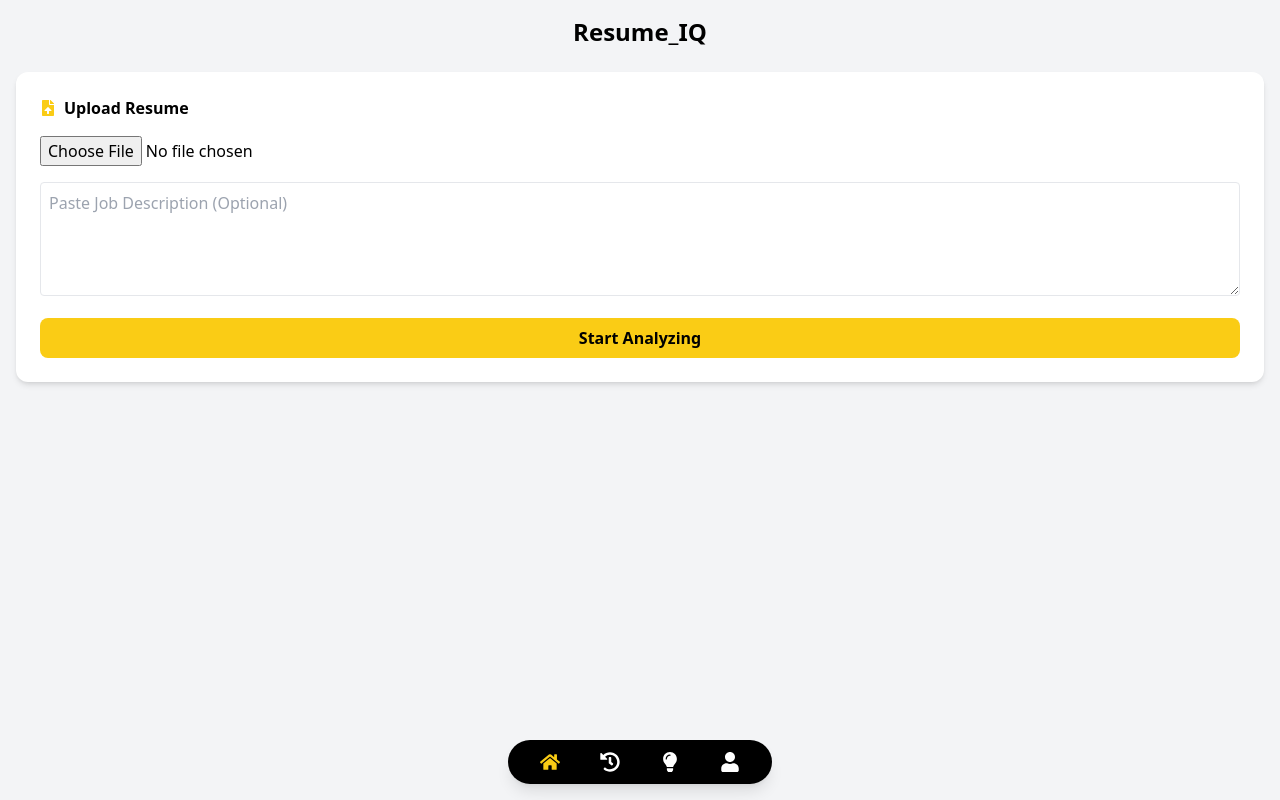
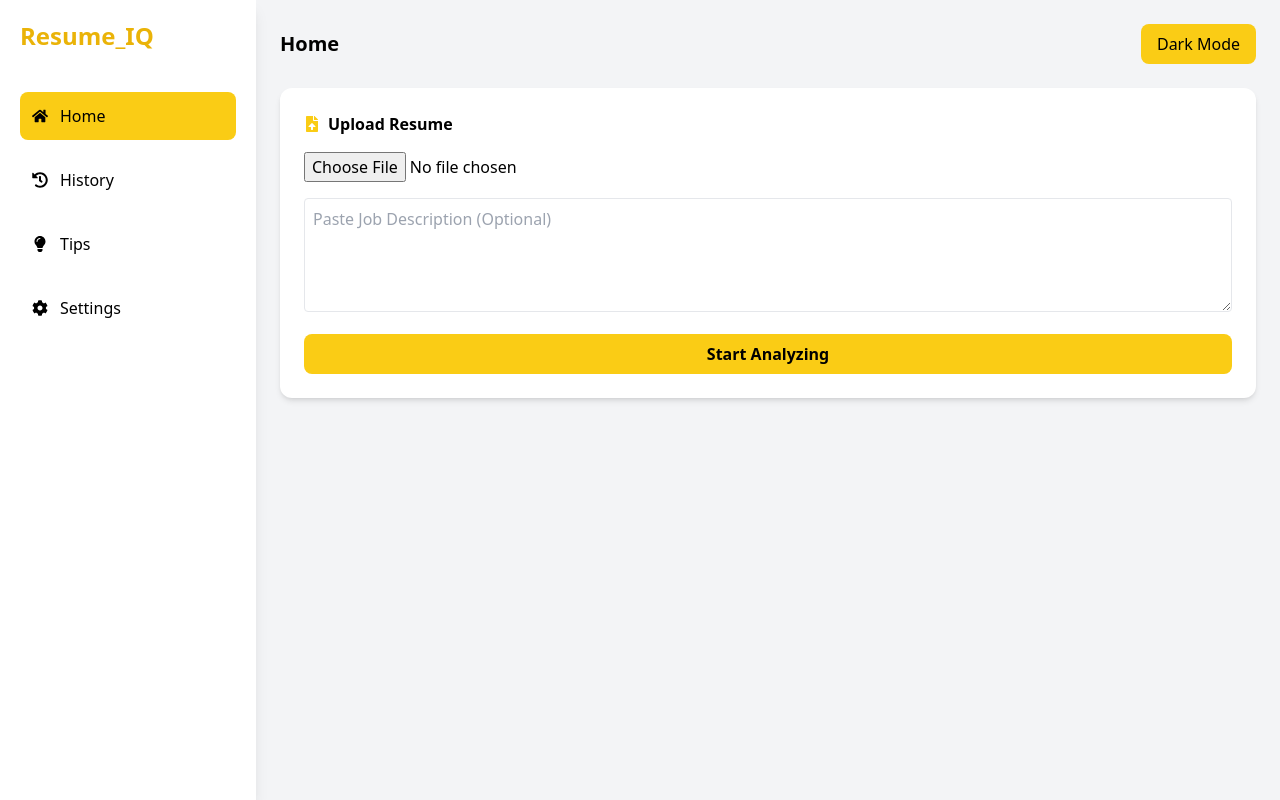
Before and after one commit to saitejabasudi/Resume_IQ-, a React (Create React App) app in the folder client/: page / in a window 1280 px wide. Built offline with nearby package versions, Linux system fonts and the light colour scheme.

Commit message:
Update App.js

```diff
--- a/client/src/App.js
+++ b/client/src/App.js
@@ -1,32 +1,31 @@
 import React, { useState, useEffect } from "react";
 import axios from "axios";
-import { FaFileUpload } from "react-icons/fa";
-import Navbar from "./components/Navbar";
+import {
+  FaHome,
+  FaHistory,
+  FaLightbulb,
+  FaCog,
+  FaFileUpload,
+} from "react-icons/fa";
+import CircularScore from "./components/CircularScore";
 import Loader from "./components/Loader";
-import InstallButton from "./components/InstallButton";
-import CircularScore from "./components/CircularScore";
 
 function App() {
+  const [page, setPage] = useState("home");
   const [file, setFile] = useState(null);
   const [jobDescription, setJobDescription] = useState("");
   const [atsScore, setAtsScore] = useState(null);
   const [matchScore, setMatchScore] = useState(null);
   const [matchedSkills, setMatchedSkills] = useState([]);
   const [missingSkills, setMissingSkills] = useState([]);
-  const [aiAnalysis, setAiAnalysis] = useState("");
   const [loading, setLoading] = useState(false);
-  const [page, setPage] = useState("home");
   const [history, setHistory] = useState([]);
   const [darkMode, setDarkMode] = useState(false);
 
-  // Load history
   useEffect(() => {
     const saved = JSON.parse(localStorage.getItem("resumeHistory")) || [];
     setHistory(saved);
-  }, []);
 
-  // Load theme
-  useEffect(() => {
     const savedTheme = localStorage.getItem("theme");
     if (savedTheme === "dark") {
       setDarkMode(true);
@@ -43,11 +42,6 @@ function App() {
       localStorage.setItem("theme", "dark");
     }
     setDarkMode(!darkMode);
-  };
-
-  const clearHistory = () => {
-    localStorage.removeItem("resumeHistory");
-    setHistory([]);
   };
 
   const analyze = async () => {
@@ -69,7 +63,6 @@ function App() {
       setMatchScore(res.data.matchScore);
       setMatchedSkills(res.data.matchedSkills);
       setMissingSkills(res.data.missingSkills);
-      setAiAnalysis(res.data.aiAnalysis);
 
       const newEntry = {
         date: new Date().toLocaleString(),
@@ -88,16 +81,54 @@ function App() {
     }
   };
 
+  const SidebarButton = ({ icon, name }) => (
+    <button
+      onClick={() => setPage(name)}
+      className={`flex items-center gap-3 p-3 rounded-lg transition ${
+        page === name
+          ? "bg-yellow-400 text-black"
+          : "hover:bg-gray-200 dark:hover:bg-gray-700"
+      }`}
+    >
+      {icon}
+      <span className="font-medium capitalize">{name}</span>
+    </button>
+  );
+
   return (
-    <div className="min-h-screen p-4 pb-24 bg-gray-100 dark:bg-gray-900 dark:text-white transition">
+    <div className="flex min-h-screen bg-gray-100 dark:bg-gray-900 dark:text-white transition">
+
+      {/* ============ SIDEBAR ============ */}
+      <div className="w-64 bg-white dark:bg-gray-800 shadow-lg p-5 hidden md:flex flex-col gap-4">
+        <h1 className="text-2xl font-bold text-yellow-500 mb-6">
+          Resume_IQ
+        </h1>
+
+        <SidebarButton icon={<FaHome />} name="home" />
+        <SidebarButton icon={<FaHistory />} name="history" />
+        <SidebarButton icon={<FaLightbulb />} name="tips" />
+        <SidebarButton icon={<FaCog />} name="settings" />
+      </div>
+
+      {/* ============ MAIN CONTENT ============ */}
+      <div className="flex-1 p-6">
+
+        {/* Top Bar */}
+        <div className="flex justify-between items-center mb-6">
+          <h2 className="text-xl font-semibold capitalize">
+            {page}
+          </h2>
+
+          <button
+            onClick={toggleDarkMode}
+            className="bg-yellow-400 px-4 py-2 rounded-lg"
+          >
+            {darkMode ? "Light Mode" : "Dark Mode"}
+          </button>
+        </div>
 
         {/* ================= HOME ================= */}
         {page === "home" && (
-        <>
-          <h1 className="text-2xl font-bold mb-6 text-center">
-            Resume_IQ
-          </h1>
-
           <div className="bg-white dark:bg-gray-800 p-6 rounded-xl shadow-md">
             <div className="flex items-center gap-2 mb-4">
               <FaFileUpload className="text-yellow-400" />
@@ -126,61 +157,24 @@ function App() {
               Start Analyzing
             </button>
 
-            <InstallButton />
-          </div>
-
             {loading && <Loader />}
 
-          {atsScore !== null && !loading && (
-            <div className="bg-white dark:bg-gray-800 p-6 rounded-xl shadow-md mt-6">
-              <div className="flex justify-center">
+            {atsScore && (
+              <div className="mt-6 text-center">
                 <CircularScore score={atsScore} />
-              </div>
-
-              <div className="mt-4 text-center font-semibold">
-                Job Match Score: {matchScore}%
-              </div>
-
-              <div className="mt-4">
-                <p className="text-green-500">
-                  <strong>Matched Skills:</strong>{" "}
-                  {matchedSkills.length > 0
-                    ? matchedSkills.join(", ")
-                    : "None"}
+                <p className="mt-3 font-semibold">
+                  Match Score: {matchScore}%
                 </p>
-
-                <p className="text-red-500 mt-2">
-                  <strong>Missing Skills:</strong>{" "}
-                  {missingSkills.length > 0
-                    ? missingSkills.join(", ")
-                    : "None"}
-                </p>
-              </div>
-
-              {aiAnalysis && (
-                <div className="mt-6 whitespace-pre-wrap">
-                  <h3 className="font-semibold mb-2">
-                    AI Feedback
-                  </h3>
-                  {aiAnalysis}
               </div>
             )}
           </div>
-          )}
-        </>
         )}
 
         {/* ================= HISTORY ================= */}
         {page === "history" && (
           <div className="bg-white dark:bg-gray-800 p-6 rounded-xl shadow-md">
-          <h2 className="text-xl font-bold mb-4 text-center">
-            Analysis History
-          </h2>
-
             {history.length === 0 ? (
-            <p className="text-center text-gray-500">
-              No history yet.
-            </p>
+              <p>No analysis history yet.</p>
             ) : (
               history.map((item, index) => (
                 <div
@@ -188,8 +182,8 @@ function App() {
                   className="border p-4 rounded-lg mb-3 dark:border-gray-600"
                 >
                   <p><strong>Date:</strong> {item.date}</p>
-                <p><strong>ATS Score:</strong> {item.atsScore}</p>
-                <p><strong>Match Score:</strong> {item.matchScore}%</p>
+                  <p><strong>ATS:</strong> {item.atsScore}</p>
+                  <p><strong>Match:</strong> {item.matchScore}%</p>
                 </div>
               ))
             )}
@@ -199,47 +193,32 @@ function App() {
         {/* ================= TIPS ================= */}
         {page === "tips" && (
           <div className="bg-white dark:bg-gray-800 p-6 rounded-xl shadow-md">
-          <h2 className="text-xl font-bold mb-4 text-center">
-            Resume Tips
-          </h2>
-
             <ul className="list-disc pl-6 space-y-2">
               <li>Add measurable achievements.</li>
               <li>Use job description keywords.</li>
               <li>Keep resume ATS-friendly.</li>
               <li>Highlight relevant skills.</li>
-            <li>Keep it clean and professional.</li>
+              <li>Keep resume clean and concise.</li>
             </ul>
           </div>
         )}
 
         {/* ================= SETTINGS ================= */}
-      {page === "profile" && (
+        {page === "settings" && (
           <div className="bg-white dark:bg-gray-800 p-6 rounded-xl shadow-md">
-          <h2 className="text-xl font-bold mb-6 text-center">
-            Settings
-          </h2>
-
-          <div className="flex justify-between items-center mb-6">
-            <span>Dark Mode</span>
             <button
-              onClick={toggleDarkMode}
-              className="bg-yellow-400 px-4 py-1 rounded-lg"
+              onClick={() => {
+                localStorage.removeItem("resumeHistory");
+                setHistory([]);
+              }}
+              className="bg-red-500 text-white px-4 py-2 rounded-lg"
             >
-              {darkMode ? "Light Mode" : "Dark Mode"}
-            </button>
-          </div>
-
-          <button
-            onClick={clearHistory}
-            className="bg-red-500 text-white px-4 py-2 rounded-lg w-full"
-          >
-            Clear Analysis History
+              Clear History
             </button>
           </div>
         )}
 
-      <Navbar setPage={setPage} currentPage={page} />
+      </div>
     </div>
   );
 }
```
Lines whose indentation alone changed are shown as unchanged.
